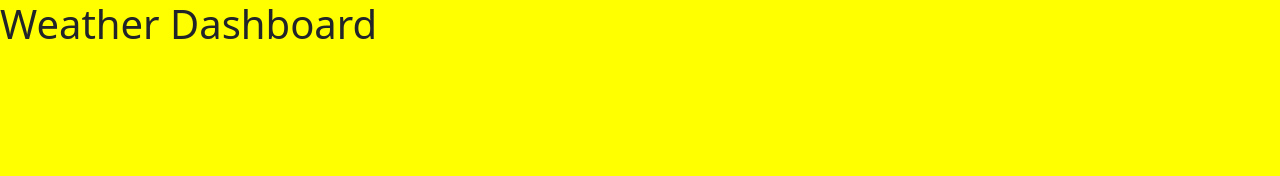
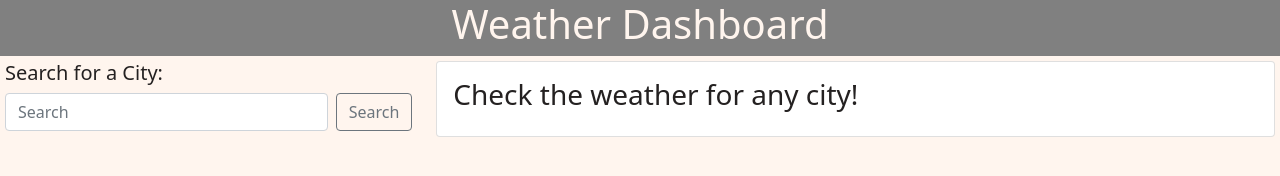
Before and after one commit to LasetteBrown/6-server-side-apis-weather-dashboard, a plain HTML site: page index.html in a window 1280 px wide. Drawn offline with nearby package versions, Linux system fonts and the light colour scheme.

Commit message:
basic html and css added.

```diff
--- a/assets/css/style.css
+++ b/assets/css/style.css
@@ -1,3 +1,12 @@
 body {
-    background-color: yellow;
+    background-color: seashell;
+    color: rgb(36, 33, 33);
 }
+nav {
+    background-color: gray;
+    color: seashell;
+}
+main {
+    margin: 20px;
+    padding: 5px;
+}
--- a/index.html
+++ b/index.html
@@ -14,9 +14,33 @@
 </head>
 
 <body>
-    <h1>Weather Dashboard</h1>
+    <nav class="nav justify-content-center">
+        <div class="nav-item">
+            <h1>Weather Dashboard</h1>
+        </div>
+    </nav>
+    <main class="row">
+        <aside class="col-md-4">
+            <h5>Search for a City:</h5>
+            <form class="d-flex">
+                <input class="form-control me-2" type="search" placeholder="Search" aria-label="Search">
+                <button class="btn btn-outline-secondary" type="submit">Search</button>
+            </form>
+            <div class="past-searches">
 
+            </div>
+        </aside>
+        <div class="col-md-8">
+            <div class="card">
+                <div class="card-body city-weather">
+                    <h3 class="card-title city-name">Check the weather for any city!</h3>
+                </div>
+            </div>
+            <div class="5day-forcast">
+            </div>
+        </div>
 
+    </main>
     <!-- Option 1: Bootstrap Bundle with Popper -->
     <script src="https://cdn.jsdelivr.net/npm/bootstrap@5.0.0-beta1/dist/js/bootstrap.bundle.min.js"
         integrity="sha384-ygbV9kiqUc6oa4msXn9868pTtWMgiQaeYH7/t7LECLbyPA2x65Kgf80OJFdroafW"
```
